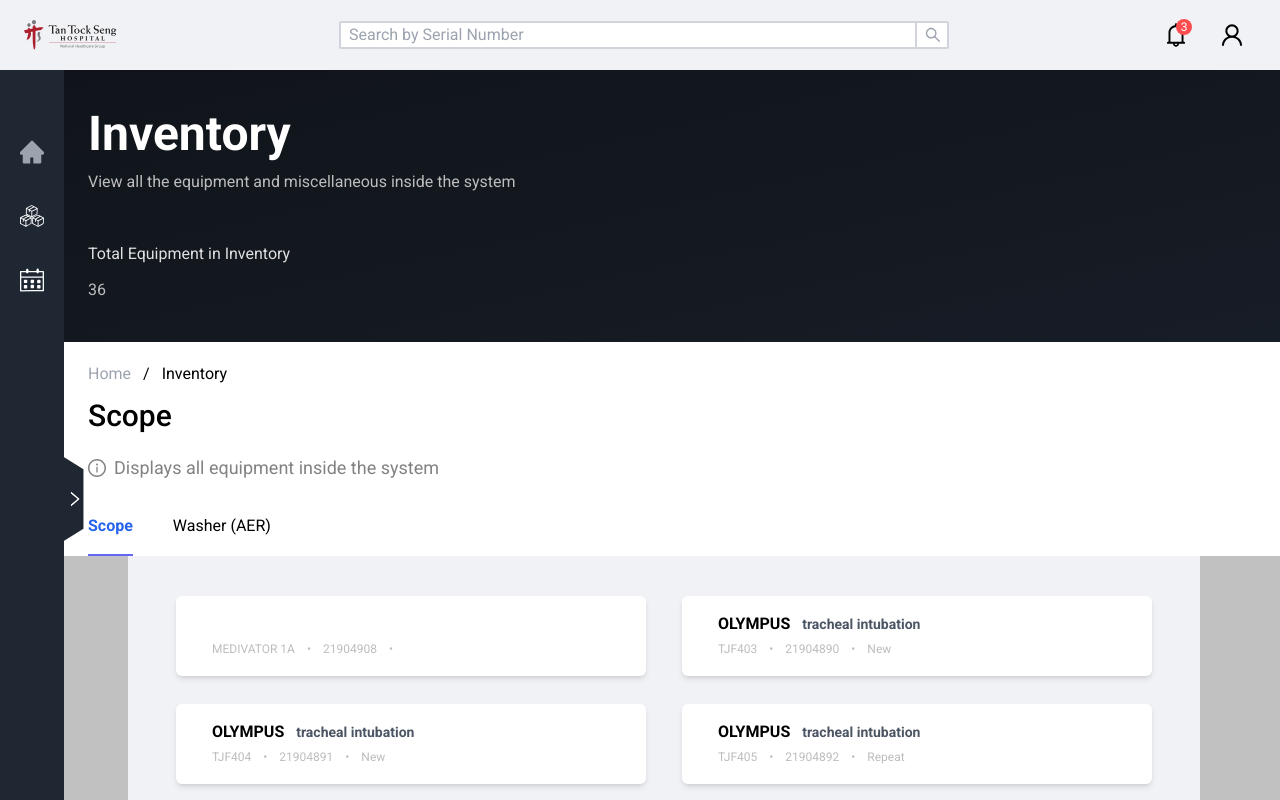
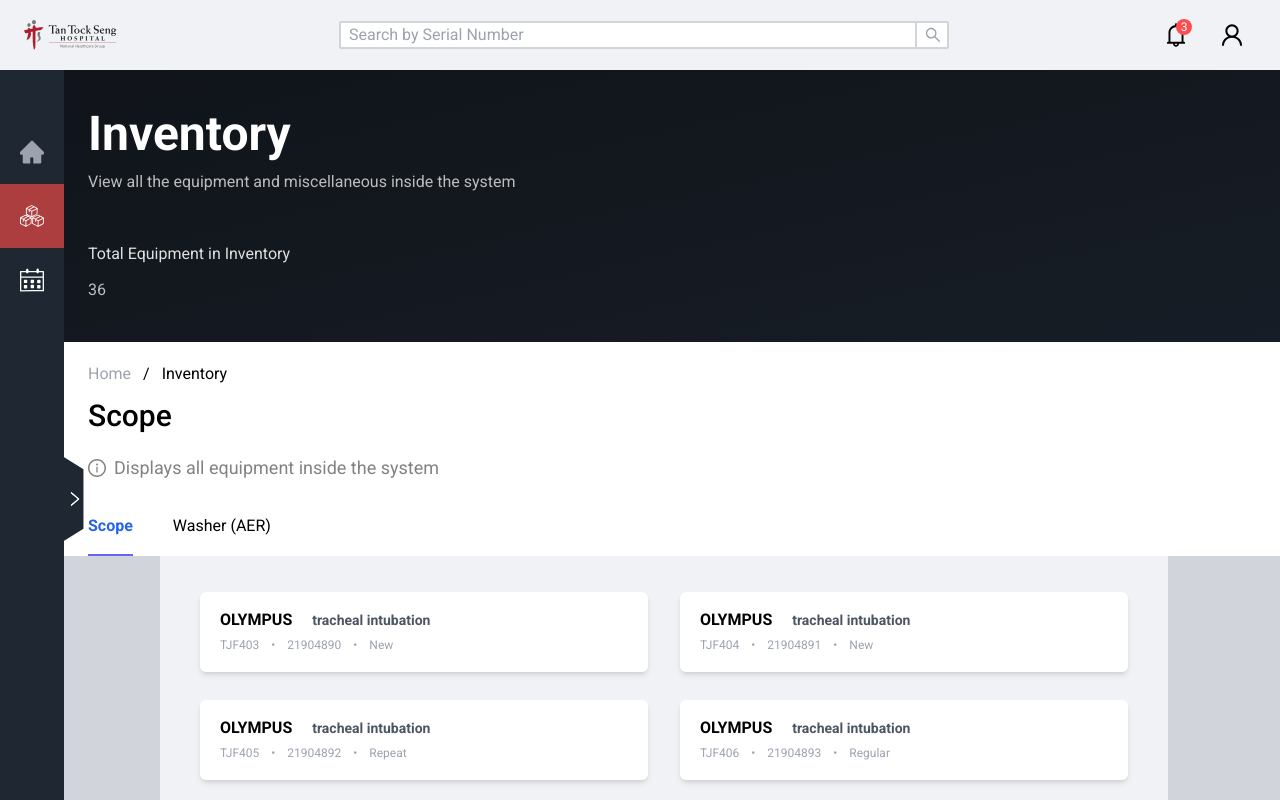
Before and after one commit to bran-donut/tts-ict2012, a Next.js app: page /inventory in a window 1280 px wide. Shown: the top 800 px of the page. Built offline with nearby package versions, Linux system fonts and the light colour scheme.

Commit message:
inventory filter view

```diff
--- a/components/EquipmentCard.js
+++ b/components/EquipmentCard.js
@@ -2,17 +2,38 @@ import { EditOutlined } from "@ant-design/icons";
 
 export default function EquipmentCard(props) {
   return (
-    <div className="flex flex-col items-start justify-center h-20 px-4 m-2 mt-5 bg-white rounded-md shadow-md text-start">
-      <div className="gap-5 px-5 pt-5">
-        <span className="font-bold">{props.equipmentData.brand}</span>
-        <span className="ml-3 font-bold text-sm text-gray-600">{props.equipmentData.scopeType}</span>
-        <div className="gap-5 pb-5">
-          <span className="text-[#BDBDBD] text-xs">{props.equipmentData.modelNumber}</span>
-          <span className="ml-3 text-[#BDBDBD] text-xs">•</span>
-          <span className="ml-3 text-[#BDBDBD] text-xs">{props.equipmentData.serialNumber}</span>
-          <span className="ml-3 text-[#BDBDBD] text-xs">•</span>
-          <span className="ml-3 text-[#BDBDBD] text-xs">{props.equipmentData.status}</span>
-        </div>
+    <div className="flex flex-col items-start justify-center h-20 p-5 m-2 mt-5 bg-white rounded-md shadow-md text-start">
+      <div>
+        {/* <span className="font-bold">{props.equipmentData.brand}</span>
+        <span className="ml-3 font-bold text-sm text-gray-600">{props.equipmentData.scopeType}</span> */}
+        {props.equipmentData.scopeType ?
+          <>
+            <div className="font-bold flex items-center gap-5 2xl:gap-5">
+              <span className="inline-flex">{props.equipmentData.brand}</span>
+              <span className="text-sm text-gray-600">{props.equipmentData.scopeType}</span>
+            </div>
+            <div>
+              <span className="text-gray-400 text-xs">{props.equipmentData.modelNumber}</span>
+              <span className="ml-3 text-gray-400 text-xs">•</span>
+              <span className="ml-3 text-gray-400 text-xs">{props.equipmentData.serialNumber}</span>
+              {props.equipmentData.status &&
+                <>
+                  <span className="ml-3 text-gray-400 text-xs">•</span>
+                  <span className="ml-3 text-gray-400 text-xs">{props.equipmentData.status}</span>
+                </>
+              }
+            </div>
+          </>
+          :
+          <>
+            <div className="font-bold">
+              <span className="text-sm inline-flex">{props.equipmentData.modelNumber}</span>
+            </div>
+            <div>
+              <span className="text-xs text-gray-400">{props.equipmentData.serialNumber}</span>
+            </div>
+          </>
+        }
       </div>
     </div>
   );
@@ -21,7 +42,7 @@ export default function EquipmentCard(props) {
 export function ItemWrapper(props) {
   return (
     // <div className="flex flex-wrap items-center justify-start gap-x-4">
-    <div className="grid grid-cols-1 gap-4 gap-y-0 bg-[#F0F2F5] xl:grid-cols-2">
+    <div className="grid grid-cols-1 gap-4 gap-y-0 bg-tts-background xl:grid-cols-2">
       {props.items &&
         props.items.map((item, i) => {
           let display = false;
@@ -50,7 +71,7 @@ export function ItemCard({ index, data, titles, keys, edit, select, onClickEdit,
       <div className="flex-grow">
         {scopeType ? (
           <>
-            <div className="font-bold flex items-center mb-2 gap-5 2xl:gap-5">
+            <div className="font-bold flex items-center gap-5 2xl:gap-5">
               <span className="inline-flex">{brand}</span>
               <span className="text-sm text-gray-600">{scopeType}</span>
             </div>
@@ -63,7 +84,7 @@ export function ItemCard({ index, data, titles, keys, edit, select, onClickEdit,
         ) : (
           <>
             <div className="font-bold">
-              <span className="text-sm inline-flex mb-2">{modelNumber}</span>
+              <span className="text-sm inline-flex">{modelNumber}</span>
             </div>
             <div>
               <span className="text-xs text-gray-400">{serialNumber}</span>
--- a/components/Navbar.js
+++ b/components/Navbar.js
@@ -50,13 +50,13 @@ export function NavItem({ className, link, icon, text, main = true, subItems = f
   return (
     <>
       <li
-        className={`flex items-center overflow-hidden hover:text-white ${className ? className : ''} ${router.pathname == link ? "bg-tts-red text-white" : "text-gray-400"
+        className={`flex items-center overflow-hidden hover:text-white ${className ? className : ''} ${router.pathname == link || router.pathname.includes(text.toLowerCase()) ? "bg-tts-red text-white" : "text-gray-400"
           }`}
       >
         {subItems ?
           <>
             <button className="flex items-center p-5 gap-5 flex-grow" onClick={toggleExpand}>
-              <div className="inline-flex shrink-0 text-white">{icon}</div>
+              <div className="inline-flex shrink-0">{icon}</div>
               <span className={"truncate shrink-0 " + (main ? "uppercase font-bold" : "")}>{text}</span>
               <div className="flex ml-auto">
                 {expand ? <DownOutlined /> : <UpOutlined />}
--- a/pages/inventory.js
+++ b/pages/inventory.js
@@ -1,6 +1,6 @@
-import Layout from "../layouts/Layout";
+import Layout, { ContainerWrapper } from "../layouts/Layout";
 import { useState } from "react";
-import EquipmentCard from "../components/EquipmentCard";
+import EquipmentCard, { ItemWrapper } from "../components/EquipmentCard";
 import MainHeader from "../components/MainHeader";
 import { equipments } from "../Constants";
 import SubHeader from "../components/SubHeader";
@@ -26,19 +26,30 @@ export default function Inventory() {
           >{tabs[0]}</button>
           <button
             onClick={() => setIndex(1)}
-            className={`${
-              index == 1 ? "text-blue-600 pb-4 font-bold border-b-2 border-indigo-500" : "text-black"
-            } mx-10 text-md md:text-base`}
+            className={`${index == 1 ? "text-blue-600 pb-4 font-bold border-b-2 border-indigo-500" : "text-black"
+              } mx-10 text-md md:text-base`}
           >{tabs[1]}</button>
         </div>
       </SubHeader>
-      <section className={`${tabs[index] == "Scope" ? "visible" : "invisible"} bg-[#C1C1C1] px-20`}>
+      {/* <section className={`${tabs[index] == "Scope" ? "visible" : "invisible"} bg-[#C1C1C1] px-20`}>
         <div className="grid grid-cols-1 gap-y-0 overflow-y-scroll bg-[#F0F2F5] max-h-screen xl:grid-cols-2 px-10 gap-5 py-5">
           {equipmentData.map((e, i) => (
             <EquipmentCard equipmentData={equipmentData[i]} key={i} />
           ))}
         </div>
-      </section>
+      </section> */}
+      <ContainerWrapper>
+        <div className="grid grid-cols-1 gap-4 gap-y-0 bg-tts-background xl:grid-cols-2">
+          {equipmentData.map((e, i) => (
+            // scope type determines which is scope / washer. Washer does not have scopeType
+            ((index == 0 && e.scopeType) || (index == 1 && !e.scopeType)) && <EquipmentCard equipmentData={equipmentData[i]} key={i} /> //: <EquipmentCard equipmentData={equipmentData[i]} key={i} />
+          ))}
+        </div>
+        {/* <ItemWrapper
+          items={equipments}
+          currentAction={tabs[index]}
+        /> */}
+      </ContainerWrapper>
     </Layout>
   );
 }
```
